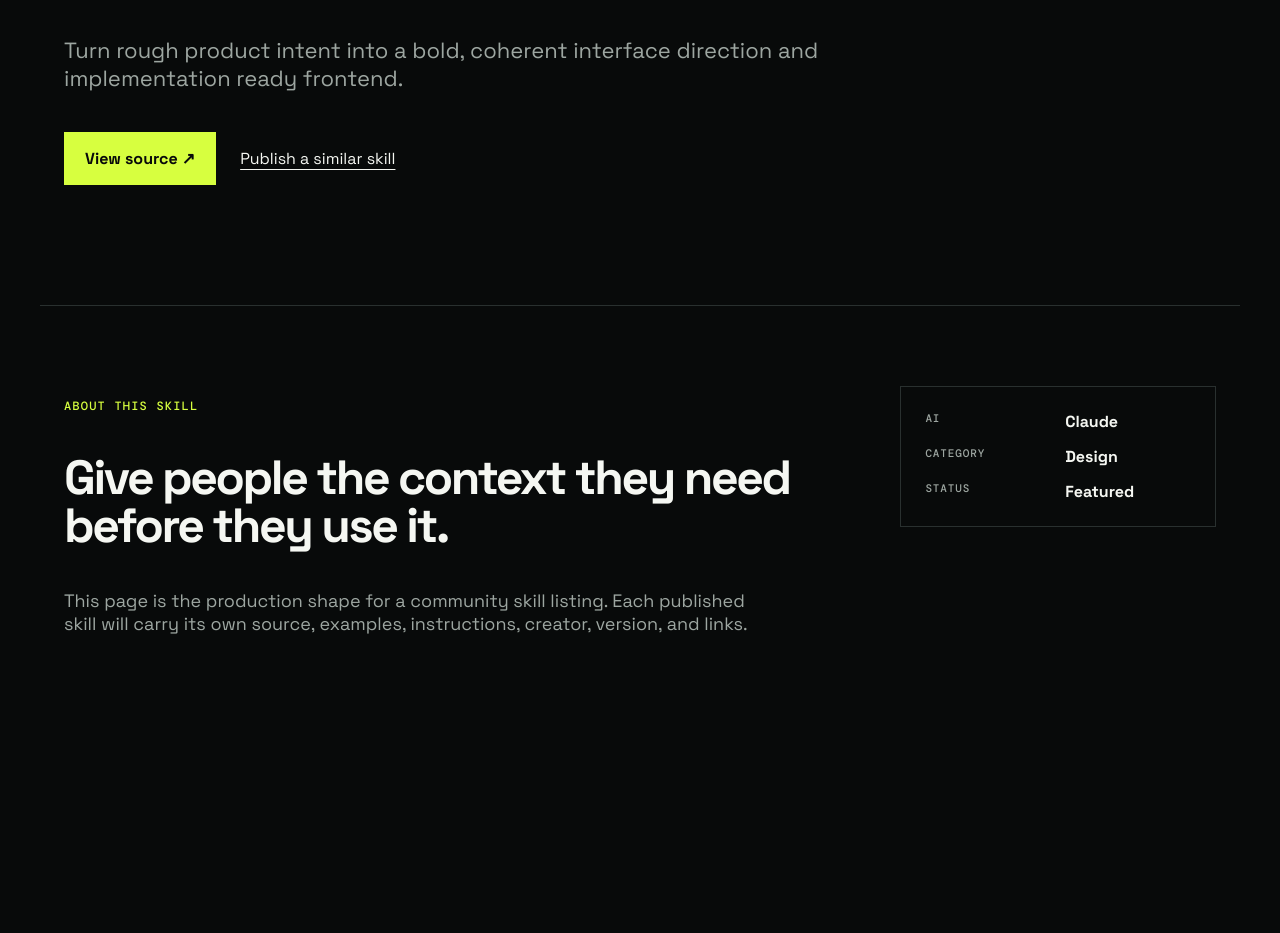
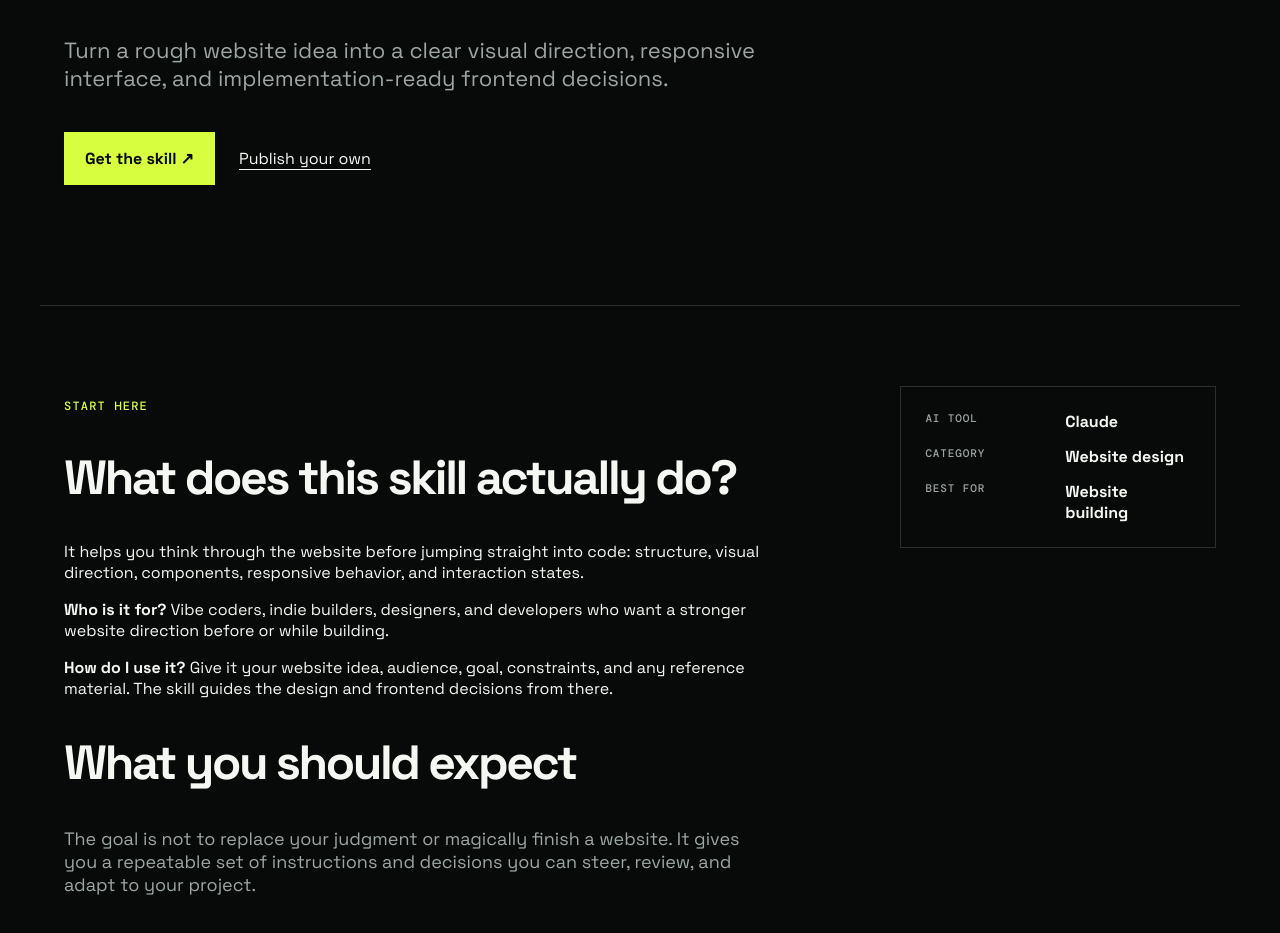
Before and after one commit to SohailKhan0525/skillshelflabs, a Next.js app: page /skills/frontend-ui-ux-wizard in a window 1280 px wide. Shown: the part 421-1354 px from the top of the page. Before the commit the page ends 1194 px from the top, so only its background shows below. Built offline with nearby package versions, Linux system fonts and the light colour scheme.

Commit message:
Refocus SkillShelf on website skills and clarity

```diff
--- a/app/skills/[slug]/page.tsx
+++ b/app/skills/[slug]/page.tsx
@@ -1,6 +1,42 @@
 import Link from "next/link";
-const data:Record<string,{title:string,tag:string,description:string,ai:string}>={
-"frontend-ui-ux-wizard":{title:"Frontend UI & UX Wizard",tag:"Design",description:"Turn rough product intent into a bold, coherent interface direction and implementation ready frontend.",ai:"Claude"},
-"landing-page-design":{title:"Landing Page Design",tag:"Conversion",description:"Build focused landing pages around one offer, one audience, and one clear action.",ai:"Claude"},
-"redesign-existing-projects":{title:"Redesign Existing Projects",tag:"Redesign",description:"Audit an existing interface and apply deliberate visual and interaction improvements without breaking the product.",ai:"Claude"}};
-export default async function Skill({params}:{params:Promise<{slug:string}>}){const {slug}=await params;const s=data[slug]??{title:"Community skill",tag:"Skill",description:"A community submitted AI skill.",ai:"AI"};return <main><nav className="nav"><Link href="/" className="brand">SKILLSHELF</Link><Link href="/skills">All skills</Link></nav><section className="skill-hero shell"><p className="eyebrow">{s.ai} · {s.tag}</p><h1>{s.title}</h1><p>{s.description}</p><div className="actions"><a className="button" href="https://github.com/SohailKhan0525/test" target="_blank" rel="noreferrer">View source ↗</a><Link href="/submit" className="text-link">Publish a similar skill</Link></div></section><section className="shell content-grid"><article><p className="eyebrow">ABOUT THIS SKILL</p><h2>Give people the context they need before they use it.</h2><p>This page is the production shape for a community skill listing. Each published skill will carry its own source, examples, instructions, creator, version, and links.</p></article><aside><span>AI</span><strong>{s.ai}</strong><span>CATEGORY</span><strong>{s.tag}</strong><span>STATUS</span><strong>Featured</strong></aside></section></main>}
+
+const data: Record<string,{title:string,tag:string,description:string,ai:string,what:string,forWho:string,how:string}> = {
+  "frontend-ui-ux-wizard": {
+    title: "Frontend UI & UX Wizard",
+    tag: "Website design",
+    description: "Turn a rough website idea into a clear visual direction, responsive interface, and implementation-ready frontend decisions.",
+    ai: "Claude",
+    what: "It helps you think through the website before jumping straight into code: structure, visual direction, components, responsive behavior, and interaction states.",
+    forWho: "Vibe coders, indie builders, designers, and developers who want a stronger website direction before or while building.",
+    how: "Give it your website idea, audience, goal, constraints, and any reference material. The skill guides the design and frontend decisions from there."
+  }
+};
+
+export default async function Skill({params}:{params:Promise<{slug:string}>}){
+  const {slug}=await params;
+  const s=data[slug];
+  if(!s) return <main><nav className="nav"><Link href="/" className="brand">SKILLSHELF</Link><Link href="/skills">All skills</Link></nav><section className="page-head shell"><p className="eyebrow">NOT FOUND</p><h1>That skill is not in the library.</h1><p>It may have been removed or the link may be outdated.</p><Link href="/skills" className="button">Browse skills ↗</Link></section></main>;
+
+  return <main>
+    <nav className="nav"><Link href="/" className="brand">SKILLSHELF</Link><Link href="/skills">All skills</Link></nav>
+    <section className="skill-hero shell">
+      <p className="eyebrow">{s.ai} · {s.tag}</p>
+      <h1>{s.title}</h1>
+      <p>{s.description}</p>
+      <div className="actions"><a className="button" href="https://github.com/SohailKhan0525/test" target="_blank" rel="noreferrer">Get the skill ↗</a><Link href="/submit" className="text-link">Publish your own</Link></div>
+    </section>
+
+    <section className="shell content-grid">
+      <article>
+        <p className="eyebrow">START HERE</p>
+        <h2>What does this skill actually do?</h2>
+        <p>{s.what}</p>
+        <p><strong>Who is it for?</strong> {s.forWho}</p>
+        <p><strong>How do I use it?</strong> {s.how}</p>
+        <h2>What you should expect</h2>
+        <p>The goal is not to replace your judgment or magically finish a website. It gives you a repeatable set of instructions and decisions you can steer, review, and adapt to your project.</p>
+      </article>
+      <aside><span>AI TOOL</span><strong>{s.ai}</strong><span>CATEGORY</span><strong>{s.tag}</strong><span>BEST FOR</span><strong>Website building</strong></aside>
+    </section>
+  </main>
+}
```
